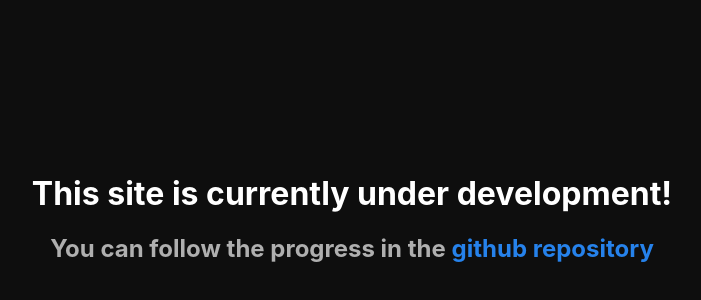
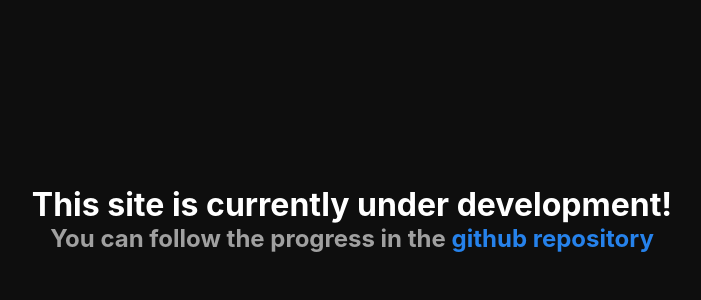
Before and after one commit to andresmarpz/website, a Next.js app: page / in a window 1280 px wide. Shown: the part 144-444 px from the top of the page, without its empty margins (288-989 px from the left). Built offline with nearby package versions, Linux system fonts and the light colour scheme.

Commit message:
Change html & body background for iOS scrolling

```diff
--- a/styles/Home.module.css
+++ b/styles/Home.module.css
@@ -8,6 +8,10 @@
     height: 100vh;
 
     background-color: rgb(14, 14, 14);
+}
+
+.container > * {
+    text-align: center;
 }
 
 .main {
--- a/styles/globals.css
+++ b/styles/globals.css
@@ -16,6 +16,8 @@
     font-family: Inter, -apple-system, BlinkMacSystemFont, Segoe UI, Roboto,
         Oxygen, Ubuntu, Cantarell, Fira Sans, Droid Sans, Helvetica Neue,
         sans-serif;
+
+    background-color: rgb(14, 14, 14);
 }
 
 a {
@@ -29,10 +31,11 @@
 
 h1 {
     color: white;
+    margin-bottom: 0;
 }
 
 h2 {
-    color: rgb(175, 175, 175);
+    color: rgb(160, 160, 160);
     margin: 0 0 6rem;
 }
 
```
